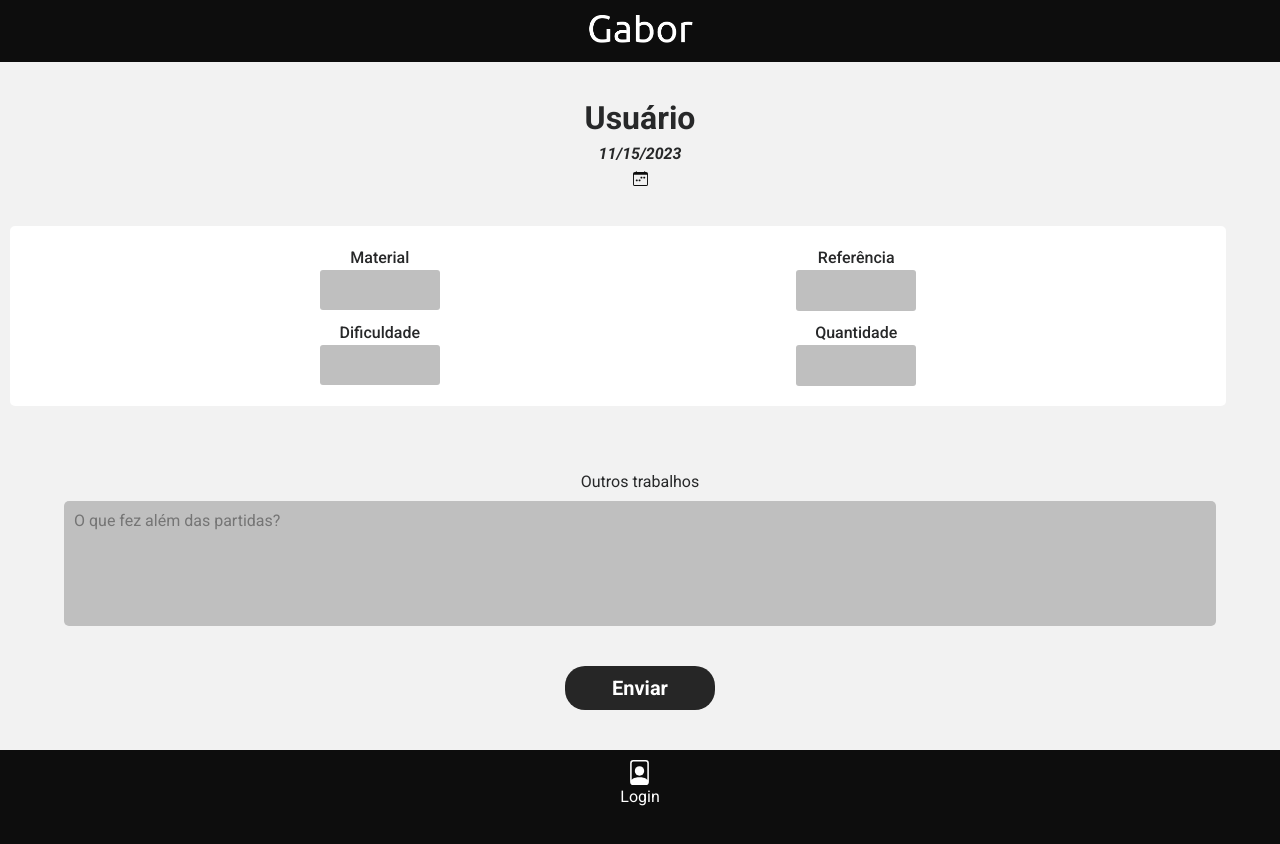
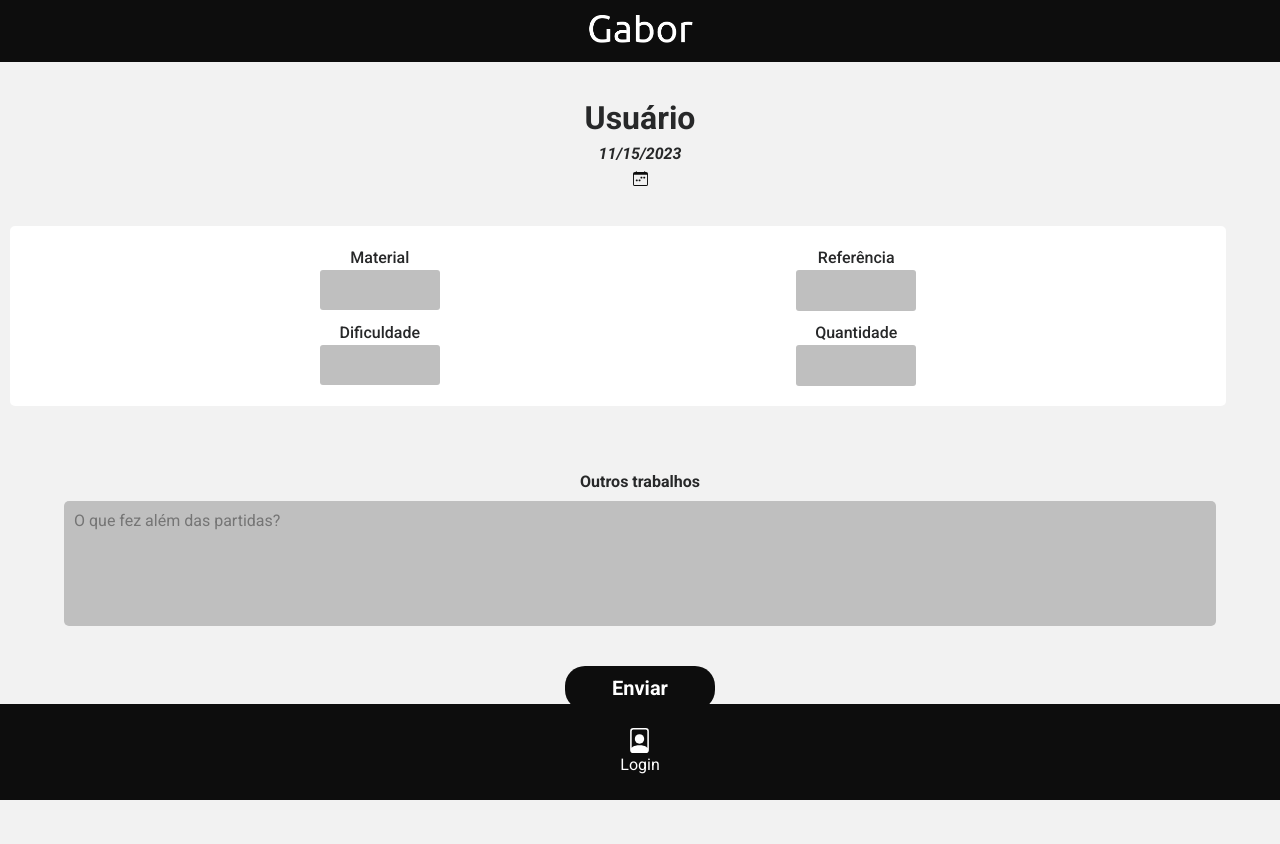
Before and after one commit to galindoptbr/GaborArmazem, a React (Vite) app: page /home in a window 1280 px wide. Shown: the top 844 px of the page. After the commit the page ends 800 px from the top, so only its background shows below. Built offline with nearby package versions, Linux system fonts and the light colour scheme.

Commit message:
add footer

```diff
--- a/src/assets/Pages/Home/Home.module.css
+++ b/src/assets/Pages/Home/Home.module.css
@@ -109,6 +109,7 @@
     align-items: center;
     flex-direction: column;
     margin-top: 4em;
+    font-weight: 600;
 }
 
 .observacoes textarea {
@@ -127,7 +128,7 @@
     display: flex;
     justify-content: center;
     align-items: center;
-    background-color: #262626;
+    background-color: #0D0D0D;
     font-weight: 600;
     font-size: 20px;
     color: #ffff;
@@ -138,10 +139,13 @@
 }
 
 .footer {
+    position: absolute;
+    bottom: 0;
     display: flex;
     justify-content: center;
     background-color: #0D0D0D;
-    height: 20vh;
+    height: 12vh;
+    width: 100vw;
     color: #ffff;
 }
 
@@ -150,5 +154,4 @@
     justify-content: center;
     align-items: center;
     flex-direction: column;
-    margin-bottom: 90px;
 }
```
